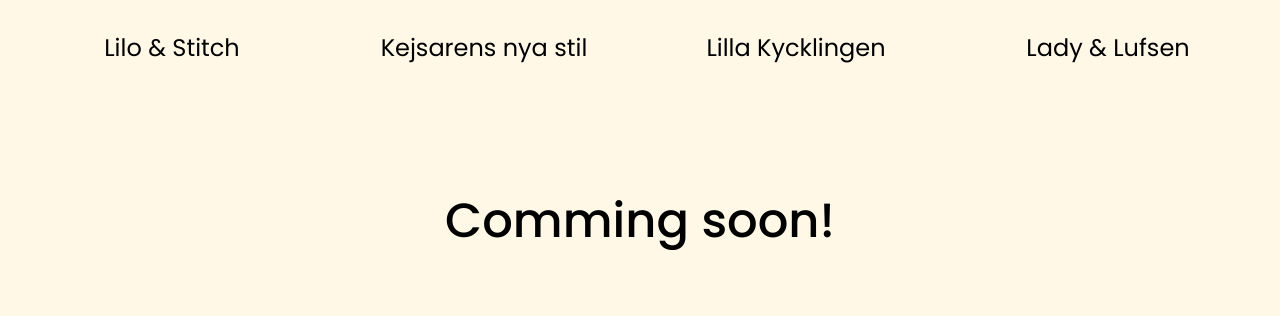
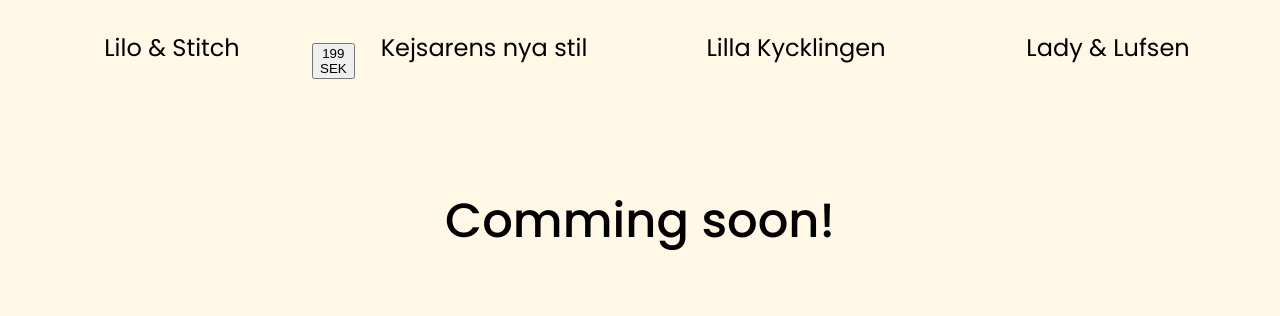
Before and after one commit to wilmareistad/mickeys-movies, a PHP site: page / in a window 1280 px wide. Shown: the part 1425-1741 px from the top of the page. Run offline with PHP 8.4, Linux system fonts and the light colour scheme.

Commit message:
added small tgings

```diff
--- a/index.php
+++ b/index.php
@@ -18,6 +18,7 @@
         <div class="playing-movies">
             <div class="lilo">
                 <img src="https://www.moviezine.se/wp-content/uploads/2025/02/large_12c8d2093a479ccde0e79695e879838f-open-uri20150422-12561-1dajwj_23920e88.jpeg" alt="Lilo and stitch movie">
+                <button>199 SEK</button>
                 <p>Lilo & Stitch</p>
             </div>
             <div>
--- a/style.css
+++ b/style.css
@@ -182,6 +182,15 @@ h3 {
     object-fit: cover;
 }
 
+.lilo {
+    position: relative;
+}
+
+.lilo button {
+    position: absolute;
+    bottom: 2%;
+}
+
 
 @media (min-width: 600px) {
     .hero {
@@ -219,10 +228,4 @@ h3 {
         grid-template-columns: repeat(4, 1fr);
   }
 
-    h2 {
-    font-size: 6rem;
-    margin-top: 64px;
-
-  }
-
 }
```
